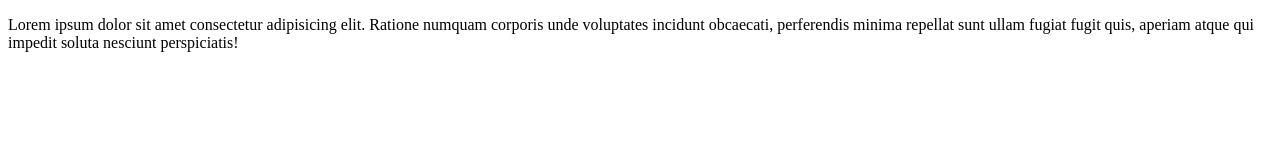
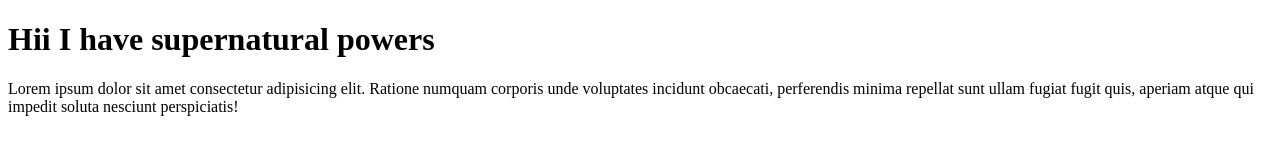
Before and after one commit to Kanika-Joshi/Learning, a plain HTML site: page index.html in a window 1280 px wide. Drawn offline with Linux system fonts and the light colour scheme.

Commit message:
updated header

```diff
--- a/index.html
+++ b/index.html
@@ -6,6 +6,7 @@
     <title>Super powers</title>
 </head>
 <body>
+    <h1> Hii I have supernatural powers </h1>
     <p> Lorem ipsum dolor sit amet consectetur adipisicing elit. Ratione numquam corporis unde voluptates incidunt obcaecati, perferendis minima repellat sunt ullam fugiat fugit quis, aperiam atque qui impedit soluta nesciunt perspiciatis!</p>
 
 </body>
```
